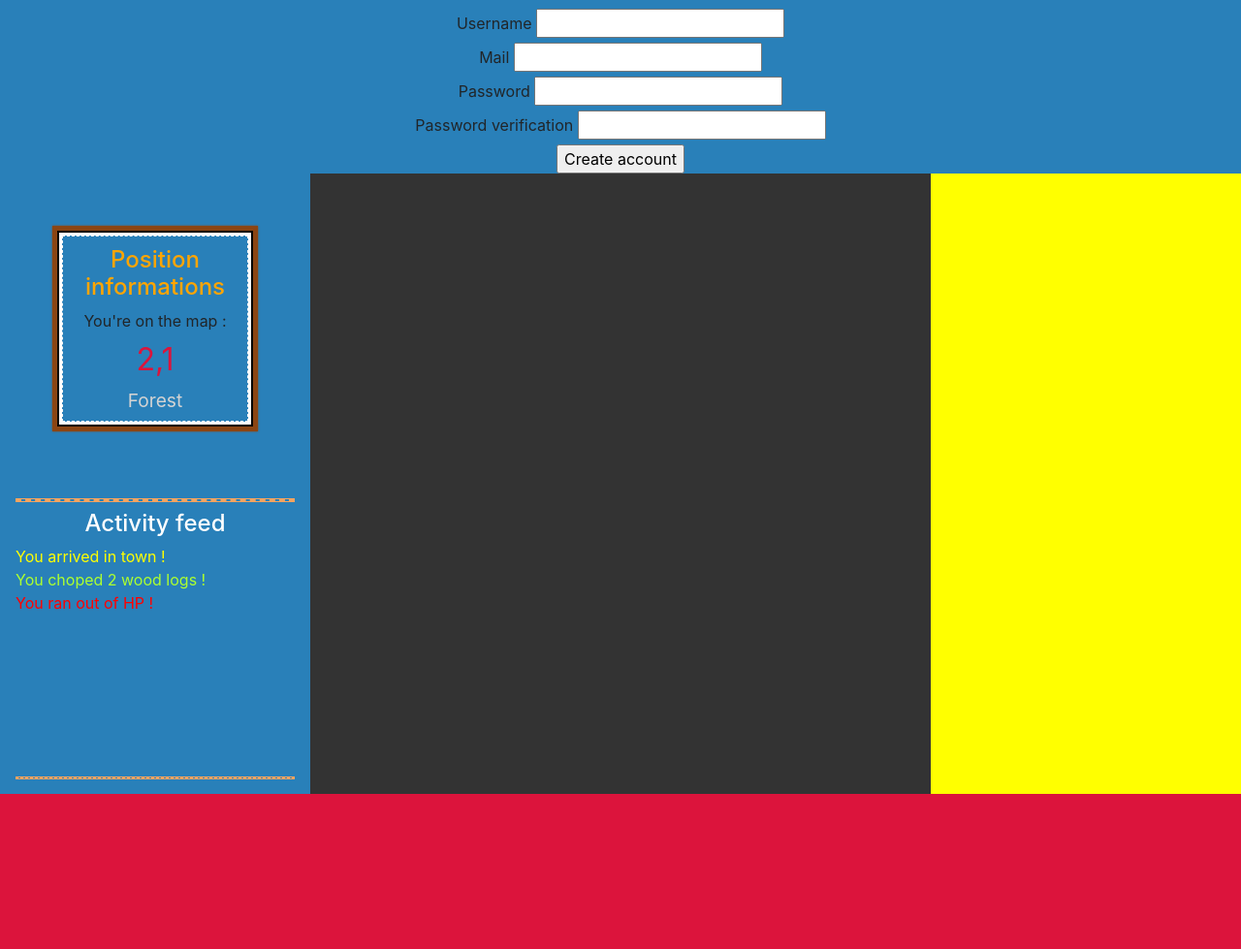
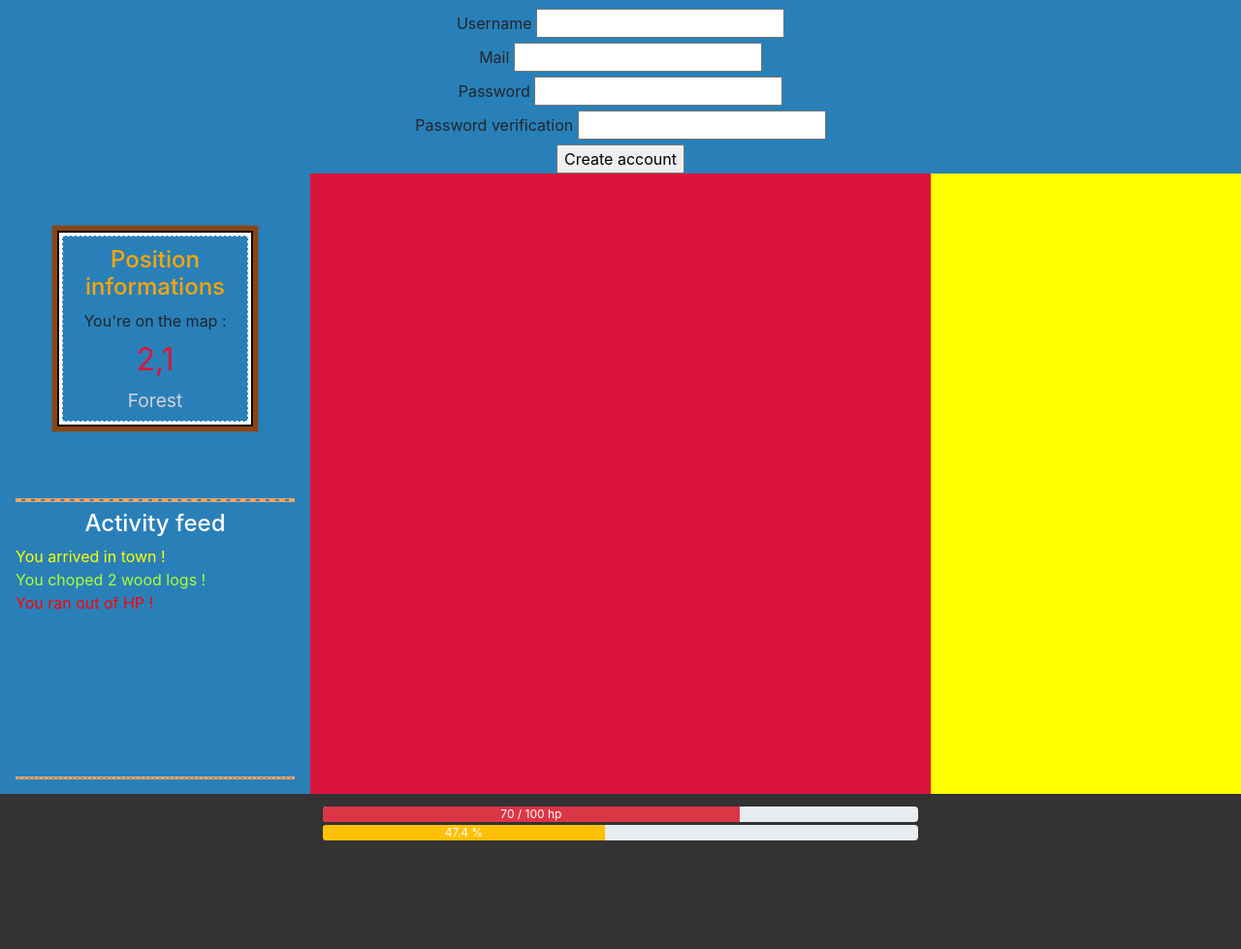
Before and after one commit to ProjetJavascript-Chalas-Pauletto/main, a PHP site: page / in a window 1280 px wide. Shown: the part 157-1136 px from the top of the page at 97% size. Run offline with PHP 8.4, Linux system fonts and the light colour scheme; some libraries are stand-ins or nearby versions.

Commit message:
Bottom GameStarted

```diff
--- a/css/main.css
+++ b/css/main.css
@@ -371,6 +371,34 @@ html{
     grid-template-rows: 50% 50%;
 }
 
+.gameMiddle{
+    background: crimson;
+}
+
+.gameRight{
+    background: yellow;
+}
+
+.gameBottom{
+    background: #333333;
+    grid-column-start: 1;
+    grid-column-end: 4;
+
+    display: grid;
+    grid-template-columns: 25% 50% 25%;
+    grid-template-rows: 20% 20% auto;
+}
+
+.healthBar {
+    margin: 2% 2% 2% 2%;
+    grid-column: 2;
+}
+.energyBar {
+    margin-left: 2%;
+    margin-right: 2%;
+    grid-column: 2;
+}
+
 #positionInfos {
     border: 1px dashed whitesmoke;
     box-shadow: 0 0 0 3px #fff, 0 0 0 5px black, 0 0 0 10px saddlebrown, 0 0 2px 10px saddlebrown;
@@ -399,6 +427,7 @@ html{
 }
 
 
+/* LOG PANEL */
 #log {
     border-top: 2px dashed sandybrown;
     border-bottom: 1px dashed sandybrown;
@@ -428,20 +457,7 @@ html{
     color: red;
 }
 
-.gameMiddle{
-    background: #333333;
-}
-
-.gameRight{
-    background: yellow;
-}
-
-.gameBottom{
-    background: crimson;
-    grid-column-start: 1;
-    grid-column-end: 4;
-}
-
+/*-----------------------------*/
 
 /*
  * Remove text-shadow in selection highlight:
--- a/index.html
+++ b/index.html
@@ -87,7 +87,20 @@
 
     <div class="gameRight"></div>
 
-    <div class="gameBottom"></div>
+    <div class="gameBottom"> <!-- Player Stats & Actions -->
+        <div class="healthBar progress">
+            <div class="progress-bar bg-danger" role="progressbar" aria-valuenow="70"
+                 aria-valuemin="0" aria-valuemax="100" style="width:70%">
+                70 / 100 hp
+            </div>
+        </div>
+        <div class="energyBar progress">
+            <div class="progress-bar bg-warning" role="progressbar" aria-valuenow="70"
+                 aria-valuemin="0" aria-valuemax="100" style="width:47.4%">
+                47.4 %
+            </div>
+        </div>
+    </div>
 
 </div>
 
```
